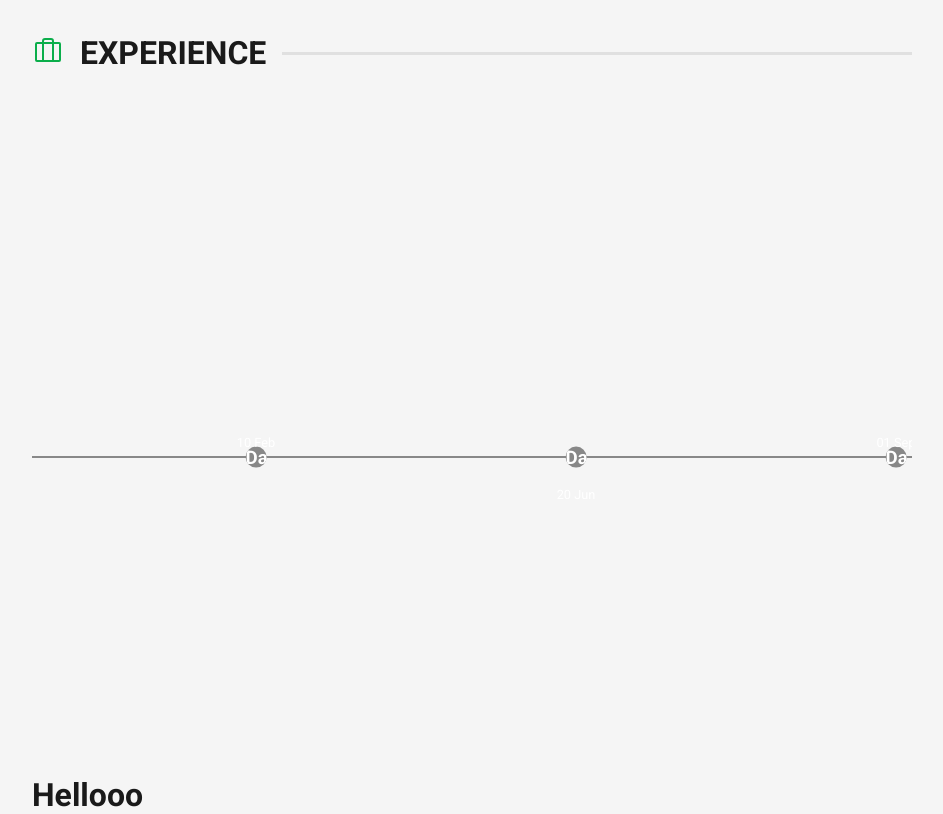
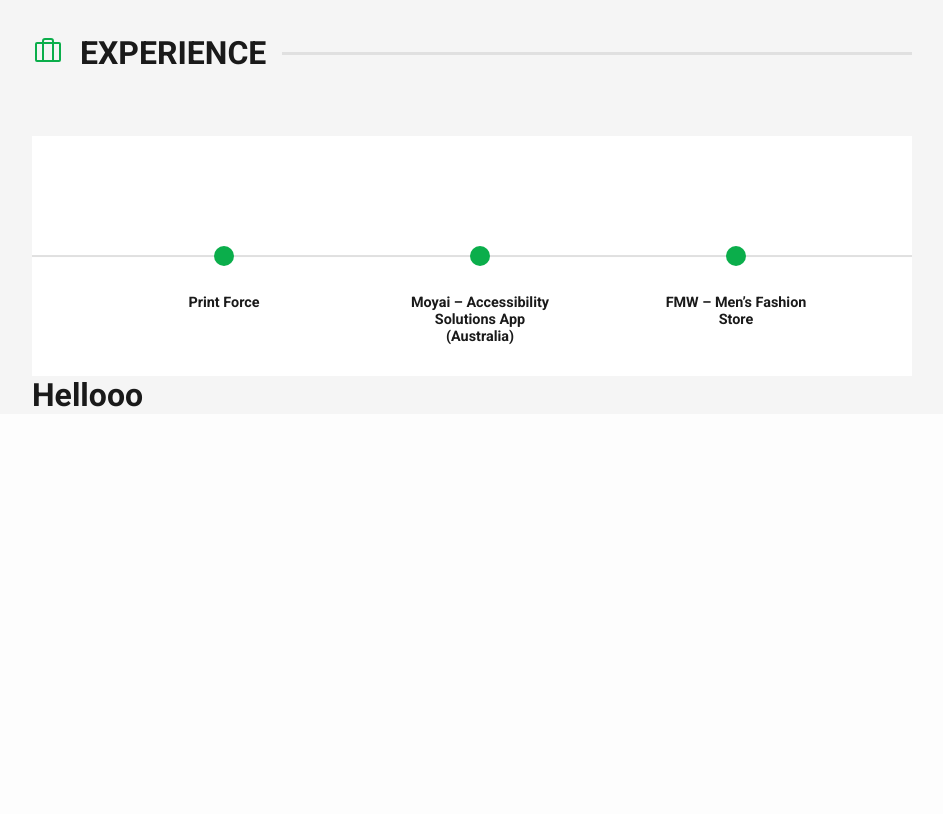
Before and after one commit to victorhugo156/portfolio, a React (Vite) app: page / in a window 1280 px wide. Shown: the part 1380-2194 px from the top of the page, without its empty margins (168-1111 px from the left). After the commit the page ends 1794 px from the top, so only its background shows below. Built offline with nearby package versions, Linux system fonts and the light colour scheme.

Commit message:
feat: experience timeline

```diff
--- a/src/components/MainContentContainer/components/Experience/components/TimeLine/index.tsx
+++ b/src/components/MainContentContainer/components/Experience/components/TimeLine/index.tsx
@@ -4,12 +4,9 @@ import {
   Wrapper,
   List,
   Item,
+  Dot,
   Title,
-  DataBox,
-  Heading,
-  Small,
-  Paragraph,
-  Close
+  Details,
 } from './styles';
 
 type Event = {
@@ -20,49 +17,55 @@ type Event = {
 };
 
 export function Timeline({ events }: { events: Event[] }) {
+
+  // ref to the scrolling container
   const wrapperRef = useRef<HTMLDivElement>(null);
-  const [expandedIndex, setExpandedIndex] = useState<number | null>(null);
+  const listRef    = useRef<HTMLUListElement>(null);
 
-  // Toggle expand/collapse
-  const toggle = (idx: number) =>
-    setExpandedIndex(prev => (prev === idx ? null : idx));
+  // Tell TS that openIndex is number | null, not just null:
+  const [openIndex, setOpenIndex] = useState<number | null>(null);
 
-  // Handle mouse move for panning
-  const onMouseMove = (e: React.MouseEvent) => {
-    if (!wrapperRef.current) return;
-    const wrapper = wrapperRef.current;
-    const list = wrapper.querySelector<HTMLUListElement>('ul')!;
-    const wrapperWidth = wrapper.clientWidth;
-    const listWidth = list.clientWidth;
-    const percent = e.pageX / wrapperWidth;
-    const maxOffset = wrapperWidth - listWidth;
-    list.style.left = `${(percent * maxOffset).toFixed(1)}px`;
-  };
+
+  const handleMouseMove = (e: React.MouseEvent<HTMLDivElement>) => {
+    // ignore if any button is down
+    if (e.nativeEvent.buttons !== 0) return
+
+    const wr = wrapperRef.current
+    const ls = listRef.current
+    if (!wr || !ls) return
+
+    // get wrapper bounds, then compute x relative to *that*
+    const rect = wr.getBoundingClientRect()
+    let x      = e.clientX - rect.left
+    // clamp into [0, width]
+    x = Math.max(0, Math.min(x, rect.width))
+
+    const pct       = x / rect.width
+    const maxOffset = rect.width - ls.clientWidth
+    ls.style.left   = `${pct * maxOffset}px`
+  }
+
+
+
 
   return (
-    <Wrapper
-      ref={wrapperRef}
-      onMouseMove={onMouseMove}
-    >
-      <List>
+    <Wrapper ref={wrapperRef} onMouseMove={handleMouseMove}>
+      <List ref={listRef}>
         {events.map((evt, idx) => (
-          <Item
-            key={evt.date + idx}
-            data-date={evt.date}
-          >
+          <Item key={idx} onClick={() => setOpenIndex(openIndex === idx ? null : idx)}>
+            <Dot />
             <Title>{evt.title}</Title>
-            <DataBox
-              className={expandedIndex === idx ? 'show' : ''}
-              onClick={() => toggle(idx)}
-            >
-              <Heading>{evt.heading}</Heading>
-              <Small>{evt.date}</Small>
-              <Paragraph>{evt.description}</Paragraph>
-              <Close>Click to close</Close>
-            </DataBox>
+            <Details className={openIndex === idx ? 'open' : ''}>
+              <h3>{evt.heading}</h3>
+              <small>{evt.date}</small>
+              <button onClick={() => setOpenIndex(idx)}>
+                {openIndex === idx ? 'Close' : 'Open'}
+              </button>
+            </Details>
           </Item>
         ))}
       </List>
     </Wrapper>
+
   );
 }
--- a/src/components/MainContentContainer/components/Experience/components/TimeLine/styles.ts
+++ b/src/components/MainContentContainer/components/Experience/components/TimeLine/styles.ts
@@ -2,147 +2,106 @@
 import styled from 'styled-components';
 
 export const Wrapper = styled.div`
-  max-width: 100vw;
-  height: 80vh;
+  background: white;
+  position: relative;
+  width: 100%;
+  height: 15rem;
+  overflow-x: hidden;
   display: flex;
-  justify-content: center;
   align-items: center;
-  overflow-x: auto;
-  position: relative;
-  &::-webkit-scrollbar { display: none; }
 `;
 
 export const List = styled.ul`
-  --primary-color: #4000ff;    /* whatever your theme color is */
-  --scale: 1;                   /* default scale for your pop-out effect */
-
-  background-color: #888;
   position: absolute;
+  left: 0;
+  top: 50%;
+  transform: translateY(-50%);
   height: 0.12rem;
   padding: 0 4rem;
+  transform: translateY(-50%);
+  display: flex;
+  padding: 0 4rem;
+  background: ${props=>props.theme.colors["gray"]};
   list-style: none;
-  margin: 0;
-  display: flex;
-  left: 0; top: 50%;
+  transition: left 0.3s ease-out;
 `;
-
-
 
 export const Item = styled.li`
   position: relative;
-  width: 20rem;
+  flex: 0 0 auto;      /* never shrink, never grow */
+  margin: 0 8rem;      /* tweak horizontal spacing as you like */
+`;
 
-  &::before {
-    content: "";
-    position: absolute;
-    left: 50%;
-    top: 50%;
-    transform: translate(-50%, -50%);
-    width: 0.12rem;
-    height: 1rem;
-    background-color: #888;
-    transition: background-color 0.3s ease;
-  }
-
-  &::after {
-    content: attr(data-date);
-    position: absolute;
-    left: 50%;
-    top: 50%;
-    transform: translate(-50%, -150%);
-    color: #fff;
-    font-size: 0.8rem;
-    white-space: nowrap;
-  }
-
-  /* flip the date to below the line on even items */
-  &:nth-child(even)::after {
-    transform: translate(-50%, 200%);
-  }
-
-  &:hover::before {
-    background-color: var(--primary-color);
-  }
-  &:hover::after {
-    color: var(--primary-color);
-  }
+export const Dot = styled.span`
+  pointer-events: auto;
+  position: absolute;
+  left: 50%;
+  top: 50%;
+  width: 20px;
+  height: 20px;
+  background-color: ${props=>props.theme.colors["green"]};
+  border-radius: 50%;
+  transform: translate(-50%, -50%);
 `;
 
 export const Title = styled.span`
   position: absolute;
-  left: 50%;
-  top: 50%;
-  transform: translate(-50%, 200%);  /* show below the line by default */
-  font-weight: 600;
-  white-space: nowrap;
-  opacity: 0;
-  transition: opacity 0.25s ease;
+  left: 50%;                  /* pin to the center of the Item */
+  top: 2.4rem;                /* just below the dot */
+  transform: translateX(-50%);/* center it exactly */
 
-  /* on hover, fade it in */
-  ${Item}:hover & {
-    opacity: 1;
-  }
+  width: 150px;               /* limit how wide it can go */
+  text-align: center;         /* wrap nicely under itself */
+  white-space: normal;        /* allow multiple lines */
+
+  font-weight: bold;
+  font-size: 0.9rem;
+  opacity: 1;
+
+  transition: 0.5s ease;
+
 `;
 
-export const DataBox = styled.div`
+export const Details = styled.div`
   position: absolute;
   left: 50%;
   top: 50%;
-  transform: translate(-50%, -50%) scale(var(--scale));
-  width: 1.3rem;
-  height: 1.3rem;
-  border-radius: 50%;
-  background-color: #888;
+  transform: translate(-50%, -50%);
+  width: 0;
+  height: 0;
   overflow: hidden;
-  display: flex;
-  flex-direction: column;
-  justify-content: space-between;
-  color: #fff;
-  transition:
-    background-color 0.3s ease,
-    transform 0.3s ease;
+  background: #444;
+  color: white;
+  border-radius: 8px;
+  padding: 0;
+  transition: all 0.3s ease;
 
-  &:hover {
-    background-color: var(--primary-color);
-    --scale: 1.2;
-    cursor: pointer;
-    z-index: 200;
+  /* when “open”, we’ll expand */
+  &.open {
+    width: 220px;
+    height: 150px;
+    padding: 1rem;
   }
 
-  &.show {
-    background-color: aqua;
-    width: 22rem;
-    height: 15rem;
-    border-radius: 1rem;
-    padding: 0.5rem;
-    box-shadow: 0 0.1rem 0.4rem #0004;
-    --scale: 1;  /* reset scale so the full pane isn’t multiplied again */
-    z-index: 300;
-    transform: translate(-50%, -50%) scale(1);
+  h3 {
+    margin: 0 0 0.5rem;
+  }
+  small {
+    display: block;
+    margin-bottom: 0.5rem;
+    opacity: 0.8;
+  }
+  p {
+    font-size: 0.85rem;
+    line-height: 1.2;
+  }
+  button {
+    margin-top: 0.5rem;
+    font-size: 0.8rem;
+    background: transparent;
+    border: 1px solid white;
+    color: white;
+    padding: 0.2rem 0.5rem;
+    cursor: pointer;
   }
 `;
-
-export const Heading = styled.h3`
-  text-transform: capitalize;
-`;
-
-export const Small = styled.small`
-  font-size: 0.8rem;
-  opacity: 0.7;
-`;
-
-export const Paragraph = styled.p`
-  background-color: #fff3;
-  padding: 1rem;
-  margin-left: 0.7rem;
-  transition: margin 0.3s ease;
-  .show & { margin-left: 0; }
-`;
-
-export const Close = styled.span`
-  align-self: flex-start;
-  background-color: antiquewhite;
-  padding: 0.5rem 0.8rem;
-  border-radius: 2rem;
-  font-size: 1rem;
-`;
--- a/src/data/events.ts
+++ b/src/data/events.ts
@@ -3,12 +3,12 @@ export interface Event {
   date: string;
   title: string;
   heading: string;
-  description: string;
 }
 
 export const events: Event[] = [
-  { title: "Mother’s Birthday", date: "10 Feb", heading: "Day you've been waiting for", description: "Her special day..." },
-  { title: "Graduation",      date: "20 Jun",  heading: "Day you've been waiting for",description: "Finished university..." },
-  { title: "First Job",       date: "01 Sep",  heading: "Day you've been waiting for", description: "Started career..." },
-  // …add as many as you like
+  { title: "Print Force", date: "Apr 2021 – Current", heading: "Print Finisher"},
+  { title: "Moyai – Accessibility Solutions App (Australia)", date: "Dec 2024 – Mar 2025", heading: "Flutter & Backend Development Intern"},
+  { title: "FMW – Men’s Fashion Store", date: "Nov 2017 – Jan 2019", heading: "Graphic Designer & Social Media Content Creator"},
+  { title: "Semmler Group (Insurance Company)", date: "Mar 2014 – Oct 2015",  heading: "Marketing Coordinator" },
+  { title: "Atos", date: "Jan 2007 – Oct 2013",  heading: "Marketing Analyst"},
 ];
```
